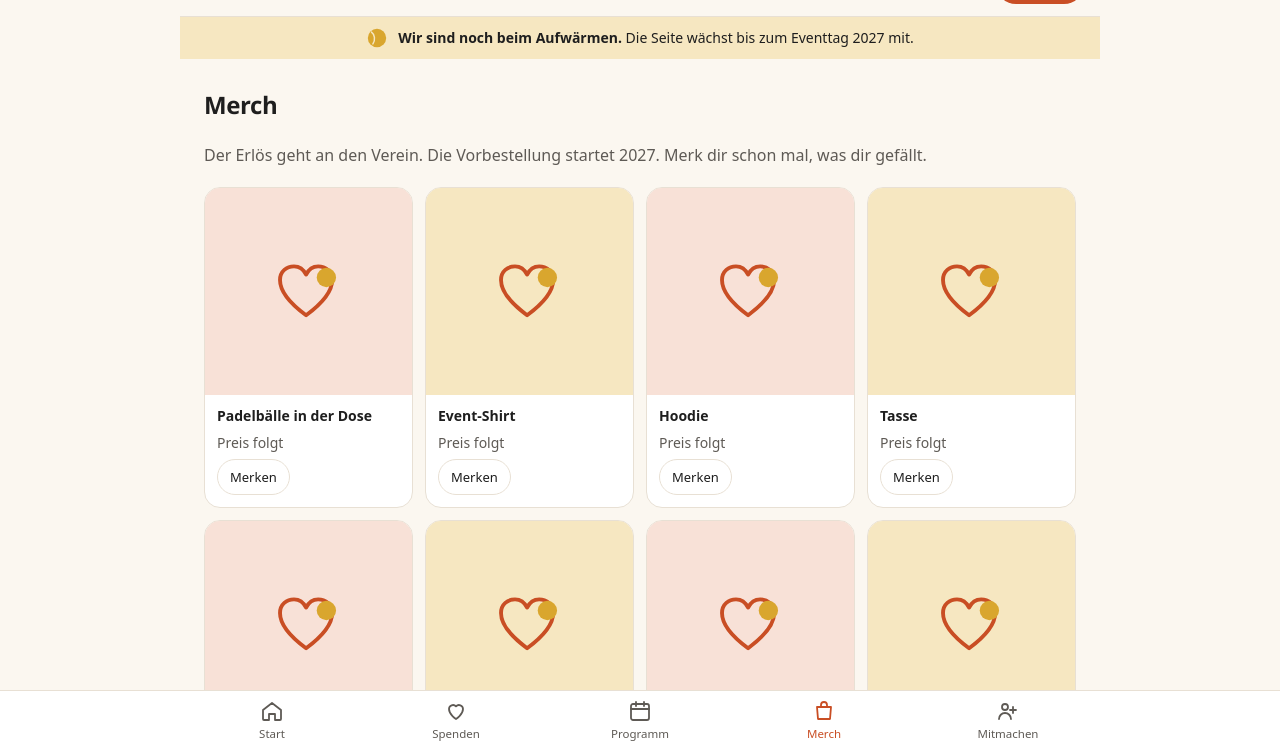
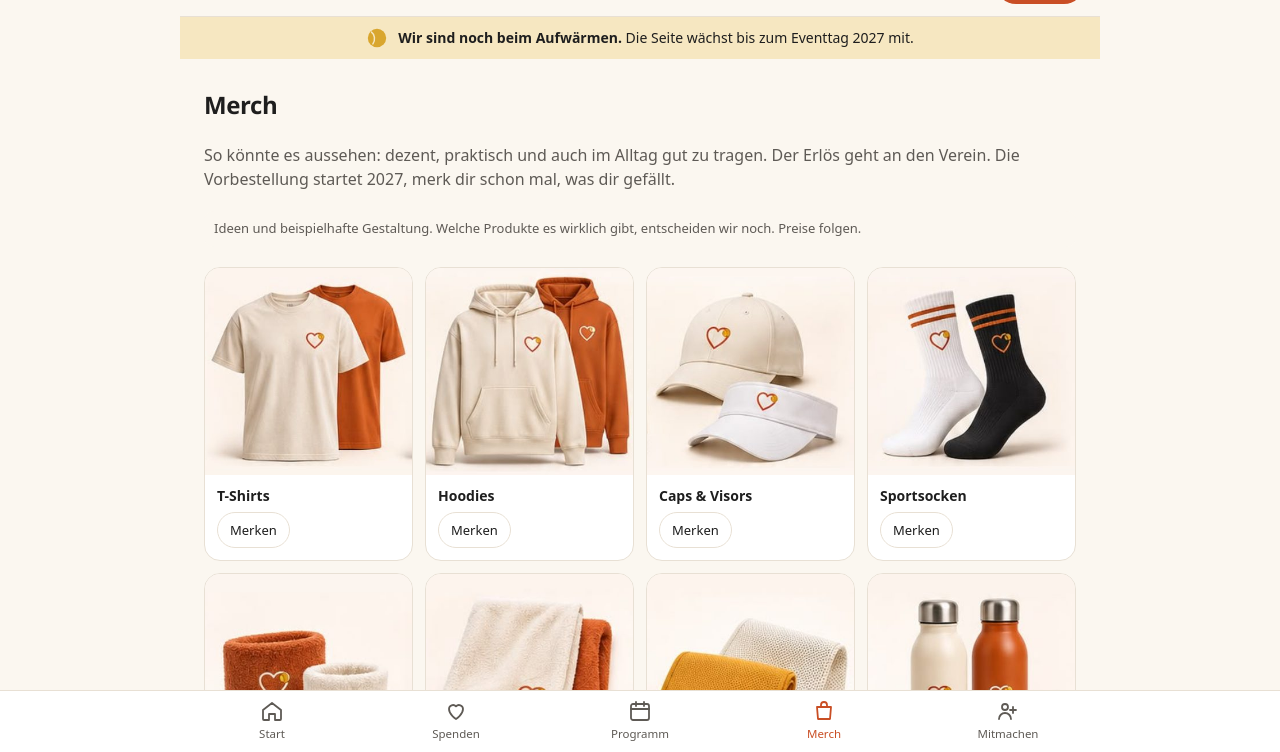
Before and after one commit to b7tmvt794f-ai/herzaufschlag-website, a plain HTML site: page hannover/index.html in a window 1280 px wide. Both pictures are taken after a click on the link "Merch". Shown: the part 48-800 px from the top of the page. Drawn offline with Linux system fonts and the light colour scheme.

Commit message:
Merch: 16 Beispielprodukte mit Bildern, ohne Preise
Co-Authored-By: Claude Opus 5.5 <noreply@anthropic.com>
Claude-Session: https://claude.ai/code/session_012pJbrMWCWe2o4rAhFUQZVD

```diff
--- a/assets/style.css
+++ b/assets/style.css
@@ -146,3 +146,5 @@ button.chip.pick{font:inherit;font-size:13px;font-weight:500;cursor:pointer;-web
 button.chip.pick[aria-pressed="true"]{background:var(--heart);border-color:var(--heart);color:#fff}
 button.chip.pick[aria-pressed="true"]::before{content:"✓ "}
 textarea{width:100%;border-radius:12px;border:1.5px solid var(--line);background:var(--bg);color:var(--ink);padding:10px 12px;font:16px var(--body);resize:vertical;box-sizing:border-box}
+.product .img.photo{background:#F7EFE6;padding:0}
+.product .img.photo img{width:100%;height:100%;object-fit:cover;display:block}
--- a/hannover/index.html
+++ b/hannover/index.html
@@ -176,7 +176,8 @@
     <!-- MERCH -->
     <section class="view" id="view-merch" aria-labelledby="h-merch">
       <h2 id="h-merch">Merch</h2>
-      <p class="muted">Der Erlös geht an den Verein. Die Vorbestellung startet 2027. Merk dir schon mal, was dir gefällt.</p>
+      <p class="muted">So könnte es aussehen: dezent, praktisch und auch im Alltag gut zu tragen. Der Erlös geht an den Verein. Die Vorbestellung startet 2027, merk dir schon mal, was dir gefällt.</p>
+      <p class="note">Ideen und beispielhafte Gestaltung. Welche Produkte es wirklich gibt, entscheiden wir noch. Preise folgen.</p>
       <div class="grid" id="products"></div>
       <p class="status" id="saved-count" aria-live="polite"></p>
     </section>
@@ -275,8 +276,22 @@
   show();
 
   var products = [
-    ['Padelbälle in der Dose','a'],['Event-Shirt','b'],['Hoodie','a'],['Tasse','b'],
-    ['Cap','a'],['Stoffarmband','b'],['Schläger-Anhänger','a'],['Sticker-Set','b']
+    ['T-Shirts','t-shirts'],
+    ['Hoodies','hoodies'],
+    ['Caps & Visors','caps'],
+    ['Sportsocken','socken'],
+    ['Schweißbänder','schweissbaender'],
+    ['Sporthandtücher','handtuecher'],
+    ['Kühlhandtücher','kuehltuecher'],
+    ['Trinkflaschen','flaschen'],
+    ['Padelbälle & Ballrohr','baelle'],
+    ['Overgrips','overgrips'],
+    ['Taschen & Turnbeutel','taschen'],
+    ['Schläger-Anhänger','schlaeger-anhaenger'],
+    ['Schlüsselanhänger','schluesselanhaenger'],
+    ['Stoffarmbänder','armbaender'],
+    ['Sticker & Bügelpatches','sticker'],
+    ['Kaffeebecher','becher']
   ];
   var saved = {};
   try { saved = JSON.parse(localStorage.getItem('hza-saved') || '{}'); } catch(e) { saved = {}; }
@@ -285,7 +300,7 @@
   products.forEach(function(p, i){
     var el = document.createElement('div');
     el.className = 'product';
-    el.innerHTML = '<div class="img ' + p[1] + '">' + heart + '</div><div class="meta"><span class="name"></span><span class="small muted">Preis folgt</span><button class="save" type="button" id="save-' + i + '"></button></div>';
+    el.innerHTML = '<div class="img photo"><img loading="lazy" width="360" height="360" alt="" src="../assets/merch/' + p[1] + '.jpg"></div><div class="meta"><span class="name"></span><button class="save" type="button" id="save-' + i + '"></button></div>';
     el.querySelector('.name').textContent = p[0];
     var b = el.querySelector('.save');
     function paint(){ var on = !!saved[p[0]]; b.setAttribute('aria-pressed', on); b.textContent = on ? 'Gemerkt' : 'Merken'; }
```
Also changed, not shown: assets/merch/armbaender.jpg (added), assets/merch/baelle.jpg (added), assets/merch/becher.jpg (added), assets/merch/caps.jpg (added), assets/merch/flaschen.jpg (added), assets/merch/handtuecher.jpg (added), assets/merch/hoodies.jpg (added), assets/merch/kuehltuecher.jpg (added), assets/merch/overgrips.jpg (added), assets/merch/schlaeger-anhaenger.jpg (added), assets/merch/schluesselanhaenger.jpg (added), assets/merch/schweissbaender.jpg (added), assets/merch/socken.jpg (added), assets/merch/sticker.jpg (added), 2 more files.
